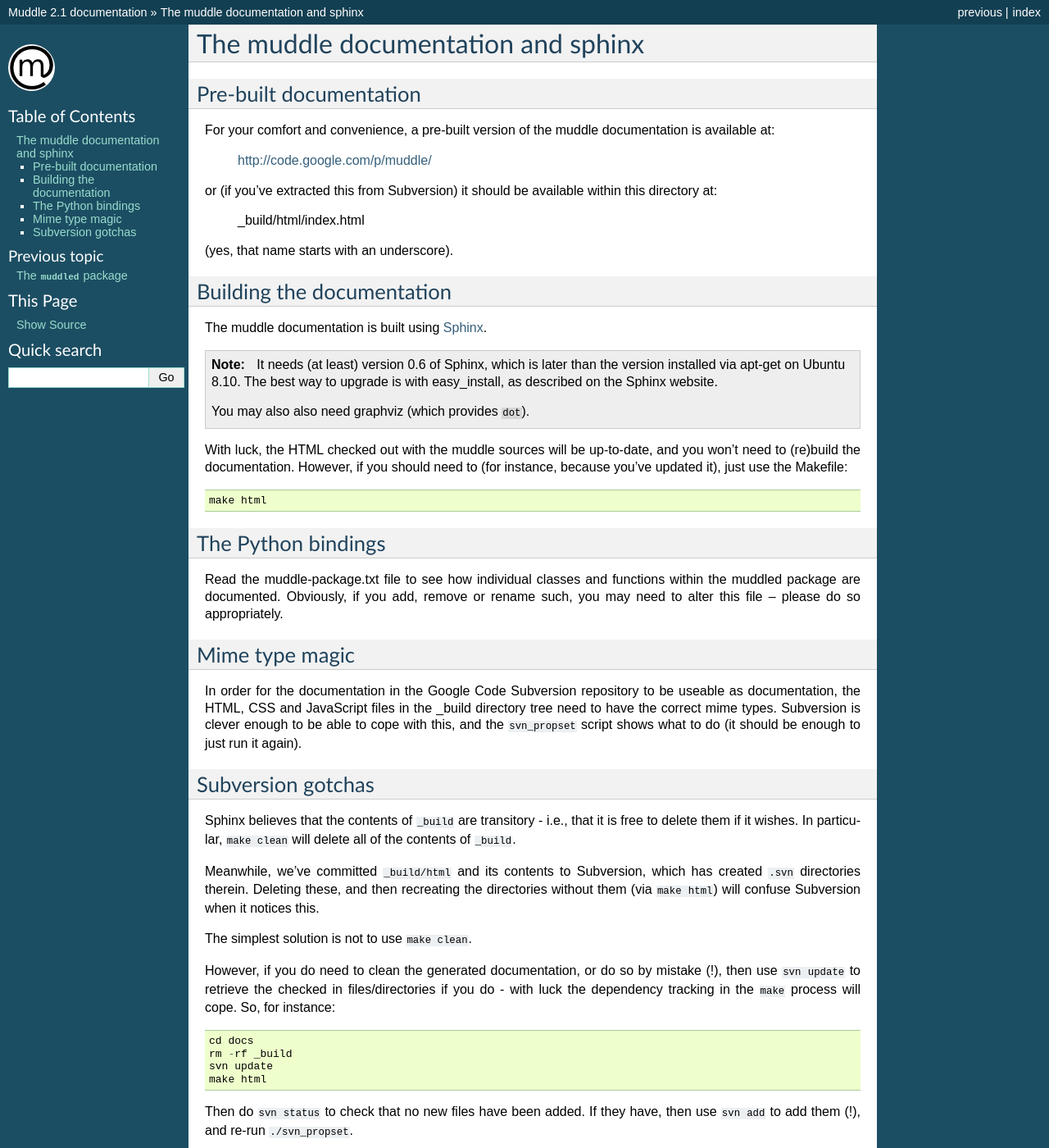
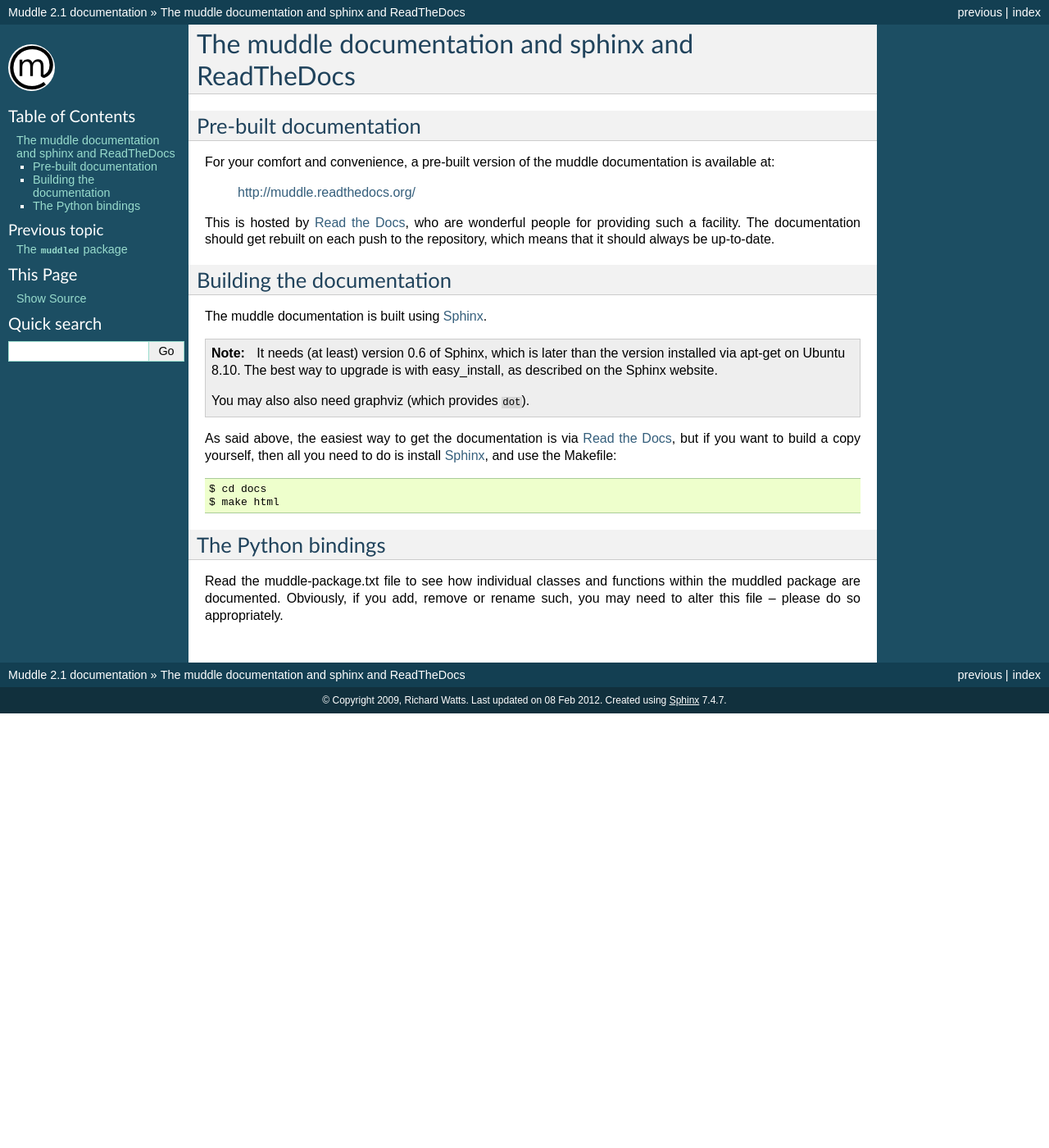
Before and after one commit to kynesim/muddle, a Sphinx documentation site: the page built from docs/docs.readme.txt, in a window 1280 px wide and 1400 px high. Shown: the whole window at 82% size. Built offline with Sphinx 7.4.7, drawn with Linux system fonts in a browser that asks for light colours; some of the changed text lies outside the part shown.

Commit message:
Update the readme about the docs themselves

```diff
--- a/docs/docs.readme.txt
+++ b/docs/docs.readme.txt
@@ -1,20 +1,19 @@
-===================================
-The muddle documentation and sphinx
-===================================
+===================================================
+The muddle documentation and sphinx and ReadTheDocs
+===================================================
 
 Pre-built documentation
 -----------------------
 For your comfort and convenience, a pre-built version of the muddle
 documentation is available at:
 
-    http://code.google.com/p/muddle/
+    http://muddle.readthedocs.org/
 
-or (if you've extracted this from Subversion) it should be available within
-this directory at:
+This is hosted by `Read the Docs`_, who are wonderful people for providing
+such a facility. The documentation should get rebuilt on each push to the
+repository, which means that it should always be up-to-date.
 
-    _build/html/index.html
-
-(yes, that name starts with an underscore).
+.. _`Read the Docs`: http://readthedocs.org
 
 Building the documentation
 --------------------------
@@ -28,52 +27,15 @@
 
 .. _Sphinx: http://sphinx.pocoo.org/
 
-With luck, the HTML checked out with the muddle sources will be up-to-date, and
-you won't need to (re)build the documentation. However, if you should need to
-(for instance, because you've updated it), just use the Makefile::
+As said above, the easiest way to get the documentation is via `Read the
+Docs`_, but if you want to build a copy yourself, then all you need to do is
+install Sphinx_, and use the Makefile::
 
-    make html
+    $ cd docs
+    $ make html
 
 The Python bindings
 -------------------
 Read the muddle-package.txt file to see how individual classes and functions
 within the muddled package are documented. Obviously, if you add, remove or
 rename such, you may need to alter this file -- please do so appropriately.
-
-Mime type magic
----------------
-In order for the documentation in the Google Code Subversion repository to be
-useable as documentation, the HTML, CSS and JavaScript files in the _build
-directory tree need to have the correct mime types. Subversion is clever
-enough to be able to cope with this, and the ``svn_propset`` script shows what
-to do (it should be enough to just run it again).
-
-Subversion gotchas
-------------------
-Sphinx believes that the contents of ``_build`` are transitory - i.e., that it
-is free to delete them if it wishes. In particular, ``make clean`` will delete
-all of the contents of ``_build``.
-
-Meanwhile, we've committed ``_build/html`` and its contents to Subversion,
-which has created ``.svn`` directories therein. Deleting these, and then
-recreating the directories without them (via ``make html``) will confuse
-Subversion when it notices this.
-
-The simplest solution is not to use ``make clean``.
-
-However, if you  do need to clean the generated documentation, or do so by
-mistake (!), then use ``svn update`` to retrieve the checked in
-files/directories if you do - with luck the dependency tracking in the
-``make`` process will cope.  So, for instance::
-
-    cd docs
-    rm -rf _build
-    svn update
-    make html
-
-Then do ``svn status`` to check that no new files have been added. If they
-have, then use ``svn add`` to add them (!), and re-run ``./svn_propset``.
-
-Finally, regardless, don't forget to::
-
-    svn commit -m 'HTML documentation updated'
```
